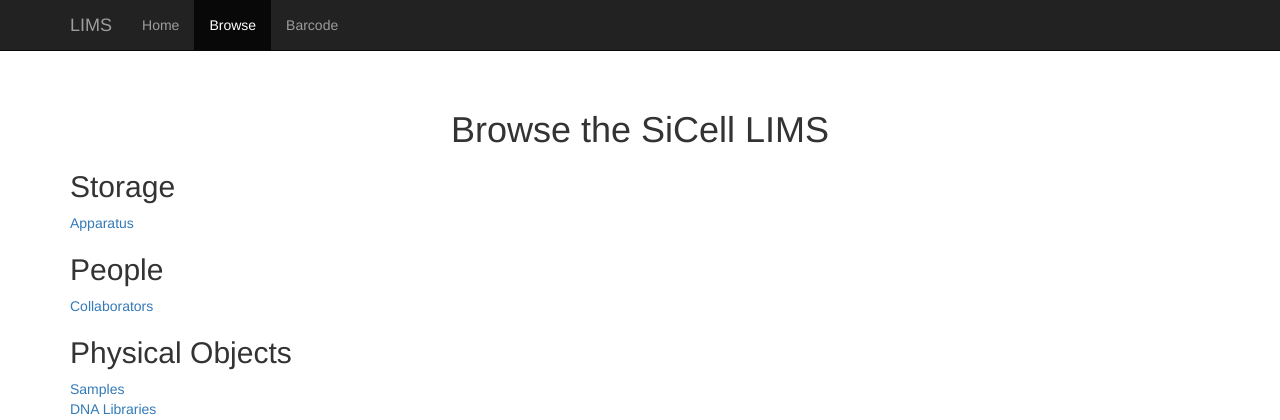
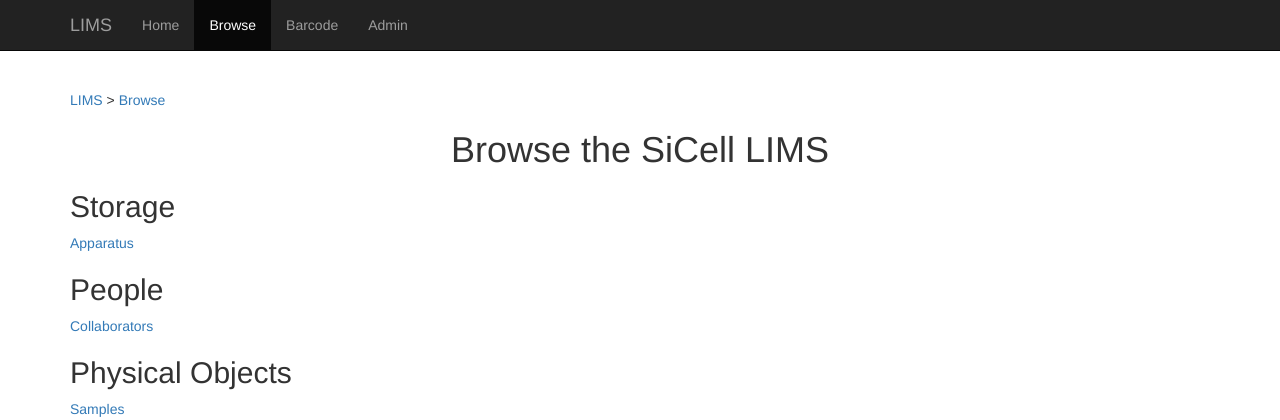
Before and after one commit to miccheck12/SCGLIMS, a Django app: page /browse/ in a window 1280 px wide. Shown: the top 420 px of the page. Run offline with Django 3.2, Linux system fonts and the light colour scheme; parts of the project's set-up code (start-up, migrations or seed data) failed here and were passed over; some libraries are stand-ins or nearby versions.

Commit message:
Improve browsing of LIMS.

```diff
--- a/lims_project/lims/templates/lims/base.html
+++ b/lims_project/lims/templates/lims/base.html
@@ -23,6 +23,7 @@
                     <li {% ifequal active 1 %}class="active"{% endifequal %}><a href="{% url "lims.views.index" %}">Home</a></li>
                     <li {% ifequal active 2 %}class="active"{% endifequal %}><a href="{% url "lims.views.browse" %}">Browse</a></li>
                     <li {% ifequal active 3 %}class="active"{% endifequal %}><a href="{% url "lims.views.barcode_index" %}">Barcode</a></li>
+                    <li {% ifequal active 3 %}class="active"{% endifequal %}><a href="{% url "admin:index" %}">Admin</a></li>
                 </ul>
             </div>
         </div>
--- a/lims_project/lims/templates/lims/browse.html
+++ b/lims_project/lims/templates/lims/browse.html
@@ -6,6 +6,7 @@
 {% endblock bootstrap3_content %}
 
 {% block content %}
+<a href="{% url "lims.views.index" %}">LIMS</a> > <a href="{% url "lims.views.browse" %}">Browse</a>
 <div class="center">
 <h1>Browse the SiCell LIMS</h1>
 </div>
@@ -15,17 +16,17 @@
 <a href="{% url "lims.views.browse.apparatus" %}">Apparatus</a><br />
 
 <h2>People</h2>
-<a href="">Collaborators</a><br />
+<a href="{% url "lims.views.browse.collaborator" %}">Collaborators</a><br />
 
 <h2>Physical Objects</h2>
 <a href="{% url "lims.views.browse.sample" %}">Samples</a><br />
-<a href="{% url "lims.views.browse.sample" %}">DNA Libraries</a><br />
-<a href="{% url "lims.views.browse.sample" %}">Extracted DNA</a><br />
-<a href="{% url "lims.views.browse.sample" %}">Extracted Cells</a><br />
-<a href="{% url "lims.views.browse.sample" %}">Amplicons</a><br />
-<a href="{% url "lims.views.browse.sample" %}">SAG Plates</a><br />
-<a href="{% url "lims.views.browse.sample" %}">SAG Plate Dilutions</a><br />
-<a href="{% url "lims.views.browse.sample" %}">Primers</a><br />
+<a href="{% url "lims.views.browse.dnalibrary" %}">DNA Libraries</a><br />
+<a href="{% url "lims.views.browse.extracteddna" %}">Extracted DNA</a><br />
+<a href="{% url "lims.views.browse.extractedcell" %}">Extracted Cells</a><br />
+<a href="{% url "lims.views.browse.amplicon" %}">Amplicons</a><br />
+<a href="{% url "lims.views.browse.sagplate" %}">SAG Plates</a><br />
+<a href="{% url "lims.views.browse.sagplatedilution" %}">SAG Plate Dilutions</a><br />
+<a href="{% url "lims.views.browse.primer" %}">Primers</a><br />
 
 <h2>Data</h2>
 <a href="{% url "lims.views.browse.sequencingrun" %}">Sequencing Runs</a><br />
@@ -33,6 +34,6 @@
 <a href="{% url "lims.views.browse.qpcr" %}">QPCRs</a><br />
 <a href="{% url "lims.views.browse.rtmda" %}">RT-MDA kinetics</a><br />
 
+</p>
 
-</p>
 {% endblock %}
--- a/lims_project/lims/templates/lims/object_list.html
+++ b/lims_project/lims/templates/lims/object_list.html
@@ -6,14 +6,17 @@
 {% endblock bootstrap3_content %}
 
 {% block content %}
+{% with objectname|slugify as slug %}
+<a href="{% url "lims.views.index" %}">LIMS</a> > <a href="{% url "lims.views.browse" %}">Browse</a> > <a href="{% url "lims.views.browse."|add:slug %}">{{ verbose_name_plural }}</a>
 <div class="center">
 <h1>Browse the SiCell LIMS</h1>
 </div>
 <p>
 
 {% for o in objects %}
-<a href="">{{ o.uid }}</a><br />
+<a href="{% url "lims.views.browse."|add:slug o.id %}">{{ o }}</a><br />
 {% endfor %}
+{% endwith %}
 
 </p>
 {% endblock %}
--- a/lims_project/lims/urls.py
+++ b/lims_project/lims/urls.py
@@ -1,8 +1,7 @@
 from __future__ import print_function
 
-import sys
-
 from django.conf.urls import patterns, url
+from django.core.urlresolvers import reverse
 from django.db.models import get_models
 from django.template.defaultfilters import slugify
 
@@ -13,13 +12,24 @@ from lims import views
 def default_model_views():
     urls = []
 
+    # Function to generate a get_absolute_url function for a model
+    def gen_absolute_url(modelname):
+        def get_absolute_url(self):
+            return reverse('lims.views.browse.' + modelname, args=[str(self.id)])
+        return get_absolute_url
+
     # Create urls for all models in lims if they have a preffered_ordering
     # attribute
     for model in get_models(app_mod=lims.models):
         #print(model.__name__, file=sys.stderr)
         if hasattr(model, 'preferred_ordering'):
-            urls += [url(r'^' + slugify(model.__name__) + r'/(\d)/$', views.default_object_table(model), name='lims.views.' + slugify(model.__name__))]
-        urls += [url(r'^browse/%s$' % slugify(model.__name__), views.default_object_list(model), name='lims.views.browse.' + slugify(model.__name__))]
+            urls += [url(r'^browse/' + slugify(model.__name__) + r'/(\d+)/$',
+                         views.default_object_table(model), name='lims.views.browse.'
+                         + slugify(model.__name__))]
+            model.get_absolute_url = gen_absolute_url(slugify(model.__name__))
+        urls += [url(r'^browse/%s$' % slugify(model.__name__),
+                     views.default_object_list(model),
+                     name='lims.views.browse.' + slugify(model.__name__))]
 
     return urls
 
--- a/lims_project/lims/views.py
+++ b/lims_project/lims/views.py
@@ -10,6 +10,7 @@ from django.shortcuts import render
 from django.http import Http404
 from django.core.urlresolvers import reverse
 from django.template.defaultfilters import slugify
+from django.utils.text import capfirst
 
 from lims.models import Collaborator, Sample, SAGPlate, SAGPlateDilution, ExtractedCell, SAG
 
@@ -32,15 +33,24 @@ def get_attr_list(obj):
 def default_object_table(obj):
     def func(request, obj_id):
         o = obj.objects.get(pk=obj_id)
+        verbose_name = unicode(capfirst(obj._meta.verbose_name))
+        verbose_name_plural = unicode(capfirst(obj._meta.verbose_name_plural))
         return render(request, 'lims/object.html',
-                      {'objectname': obj.__name__, 'object': o})
+                      {'objectname': obj.__name__, 'verbose_name':
+                       verbose_name, 'verbose_name_plural':
+                       verbose_name_plural, 'object': o})
     return func
 
 
 def default_object_list(obj):
     def func(request):
+        verbose_name = unicode(capfirst(obj._meta.verbose_name))
+        verbose_name_plural = unicode(capfirst(obj._meta.verbose_name_plural))
         return render(request, 'lims/object_list.html',
-                      {'objectname': obj.__name__, 'objects': list(obj.objects.all())})
+                      {'objectname': obj.__name__, 'verbose_name':
+                       verbose_name, 'verbose_name_plural':
+                       verbose_name_plural, 'objects':
+                       list(obj.objects.all())})
     return func
 
 
@@ -60,7 +70,7 @@ def sample_tree(request, sample_id):
 
 
 def generate_related_objects_tree(obj):
-    rv = {"url": reverse('lims.views.' + slugify(type(obj).__name__),
+    rv = {"url": reverse('lims.views.browse.' + slugify(type(obj).__name__),
                                                  args=[obj.id])}
 
     for ro in obj._meta.get_all_related_objects():
```
Also changed, not shown: lims_project/lims/models.py (+27 -0 lines), lims_project/lims/templates/lims/object.html (+4 -3 lines).
